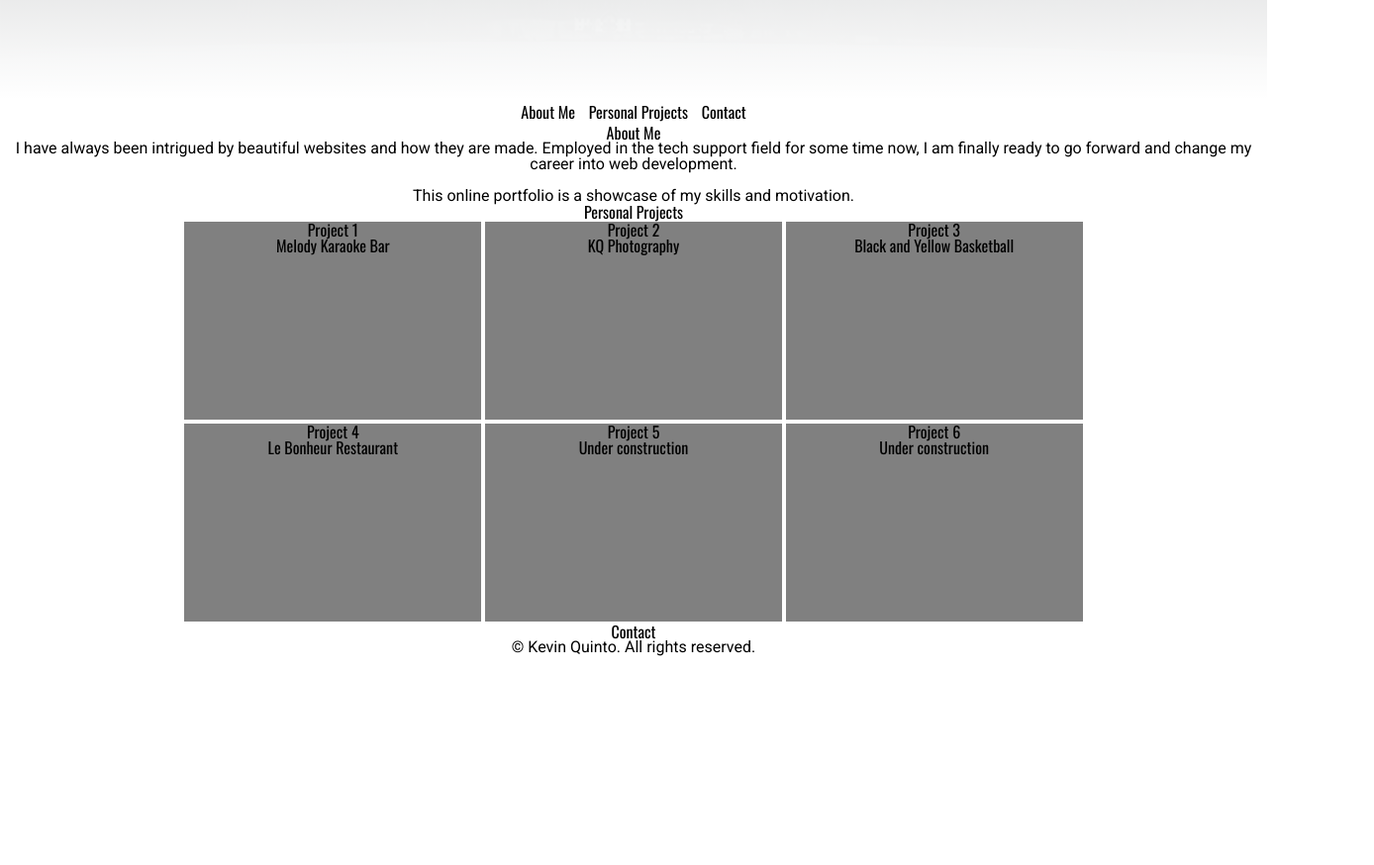
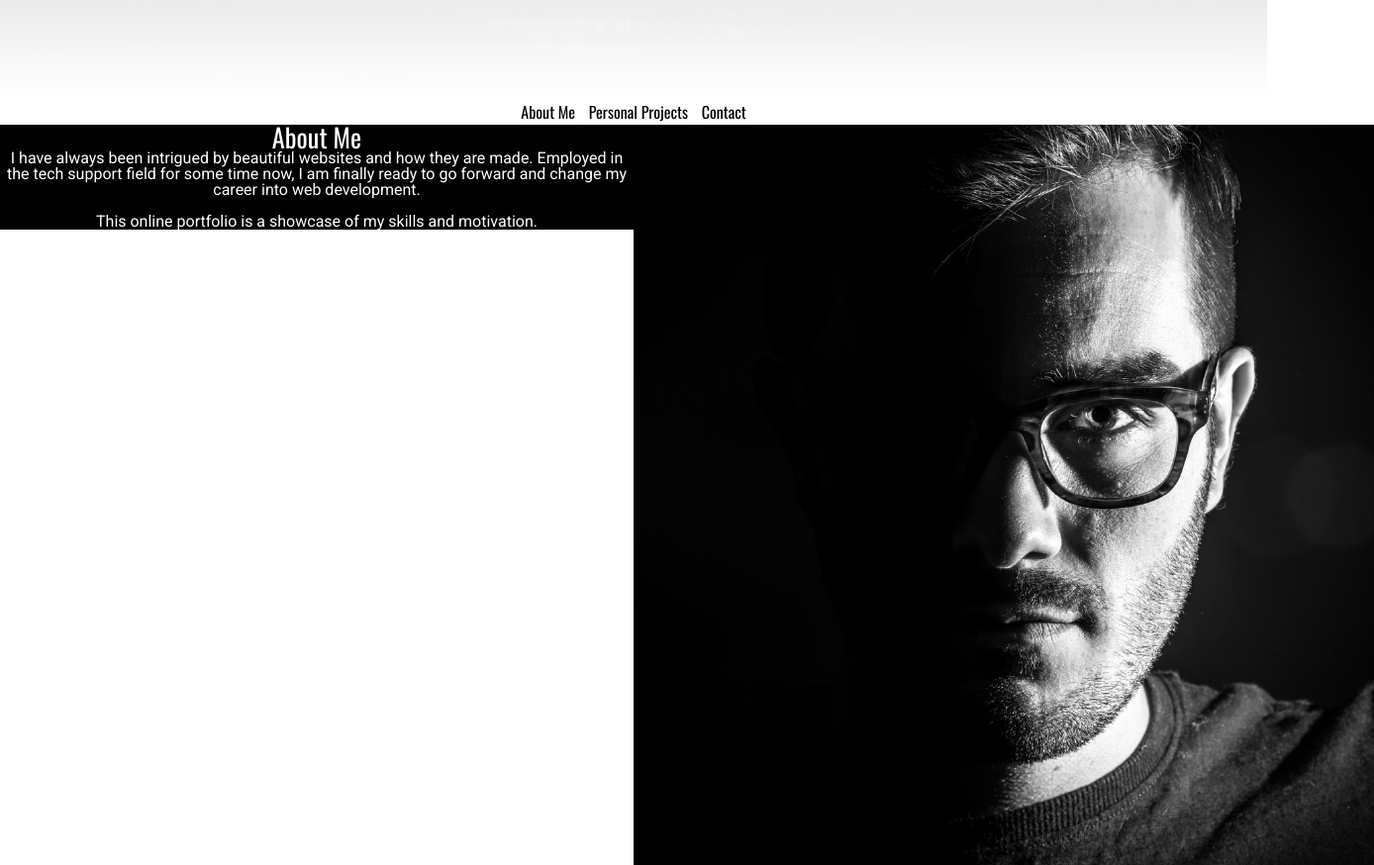
Before and after one commit to keban/Online-Resume, a plain HTML site: page index.html in a window 1280 px wide. Shown: the part 700-1574 px from the top of the page at 99% size, 1388 px wide, since content can reach past the window. Before the commit the page ends 1363 px from the top, so only its background shows below. Drawn offline with nearby package versions, Linux system fonts and the light colour scheme.

Commit message:
Added portrait jpg sample. Split the About section.

```diff
--- a/index.html
+++ b/index.html
@@ -33,11 +33,16 @@
 </nav>
 
 <section class="about">
-	<h3>About Me</h3>
-	<p>I have always been intrigued by beautiful websites and how they are made.
-	Employed in the tech support field for some time now,
-	I am finally ready to go forward and change my career into web development.</br></br>
-	This online portfolio is a showcase of my skills and motivation.</p>
+	<div class="about-left">
+		<h3>About Me</h3>
+		<p>I have always been intrigued by beautiful websites and how they are made.
+		Employed in the tech support field for some time now,
+		I am finally ready to go forward and change my career into web development.</br></br>
+		This online portfolio is a showcase of my skills and motivation.</p>
+	</div>
+	<div class="about-right">
+		<img src="images/portrait.jpg" alt="">
+	</div>
 </section>
 
 <section class="ppj">
--- a/style.css
+++ b/style.css
@@ -11,6 +11,10 @@ h1 {
 
 h2 {
   font-size: calc(15.5px + 0.5vw);
+}
+
+h3 {
+  font-size: calc(20px + 0.5vw);
 }
 
 p {
@@ -61,7 +65,19 @@ nav li {
 }
 
 .about {
-  margin: 0 5px;
+  background-color: black;
+  color: white;
+}
+
+.about-left{
+  background-color: inherit;
+  width: 50%;
+  float: left;
+}
+
+.about-right {
+  width: 50%;
+  float: left;
 }
 
 .ppj {
```
Also changed, not shown: images/portrait.jpg (added).
